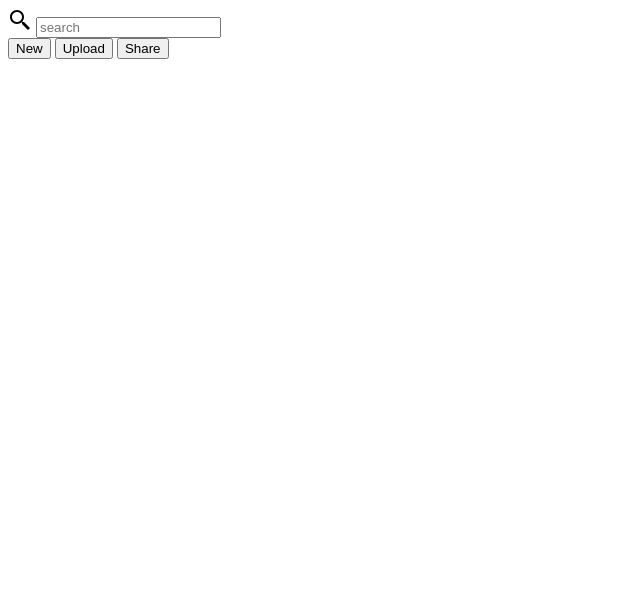
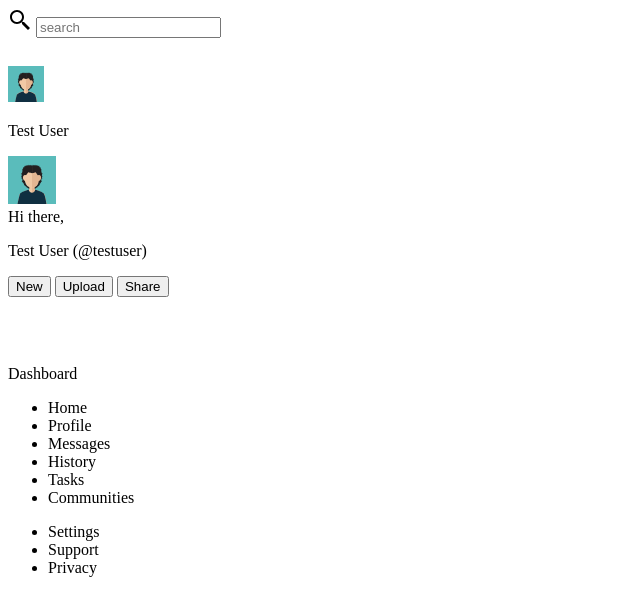
Before and after one commit to introu/admin-dashboard, a plain HTML site: page index.html in a window 1280 px wide. Shown: the whole page, without its empty margins (0-640 px from the left). Drawn offline with Linux system fonts and the light colour scheme.

Commit message:
create html skeleton

```diff
--- a/index.html
+++ b/index.html
@@ -12,14 +12,21 @@
 
 <body>
 <header>
-    <div class="search-bar"></div>
-    <img width="24" height="24" src="assets/icons/icons8-search.svg" alt="search icon">
-    <input type="text" placeholder="search">
-    <div class="user-small"></div>
+    <div class="search-bar">
+        <img width="24" height="24" src="assets/icons/icons8-search.svg" alt="search icon">
+        <input type="text" placeholder="search">
+    </div>
+    <img width="24" height="24" src="assets/icons/icons8-alarm-24.png" alt="alarm icon">
+    <div class="user-small">
+        <img width="36" height="36" src="assets/avatars/avatar-svgrepo-com.svg" alt="user avatar">
+        <p>Test User</p>
+    </div>
 </header>
 <div class="action-panel">
     <div class="user-big">
-
+        <img width="48" height="48" src="assets/avatars/avatar-svgrepo-com.svg" alt="user avatar">
+        <div class="greeting">Hi there,</div>
+        <p>Test User (@testuser)</p>
     </div>
     <div class="actions">
         <button type="button" class="action-button">New</button>
@@ -28,10 +35,32 @@
     </div>
 </div>
 <div class="dashboard">
-    <div class="logo"></div>
-    <div class="user-menu"></div>
-    <div class="info-menu"></div>
+    <div class="logo">
+        <img src="assets/icons/icons8-dashboard-layout-48.png" alt="dashboard icon">
+        <p>Dashboard</p>
+    </div>
+    <ul class="user-menu">
+        <li class="home">Home</li>
+        <li class="profile">Profile</li>
+        <li class="messages">Messages</li>
+        <li class="history">History</li>
+        <li class="tasks">Tasks</li>
+        <li class="communities">Communities</li>
+    </ul>
+    <ul class="info-menu">
+        <li class="settings">Settings</li>
+        <li class="support">Support</li>
+        <li class="privacy">Privacy</li>
+    </ul>
 </div>
+<main class="your-projects">
+    <div class="project1"></div>
+    <div class="project2"></div>
+    <div class="project3"></div>
+    <div class="project4"></div>
+    <div class="project5"></div>
+    <div class="project6"></div>
+</main>
 </body>
 
 </html>
```
